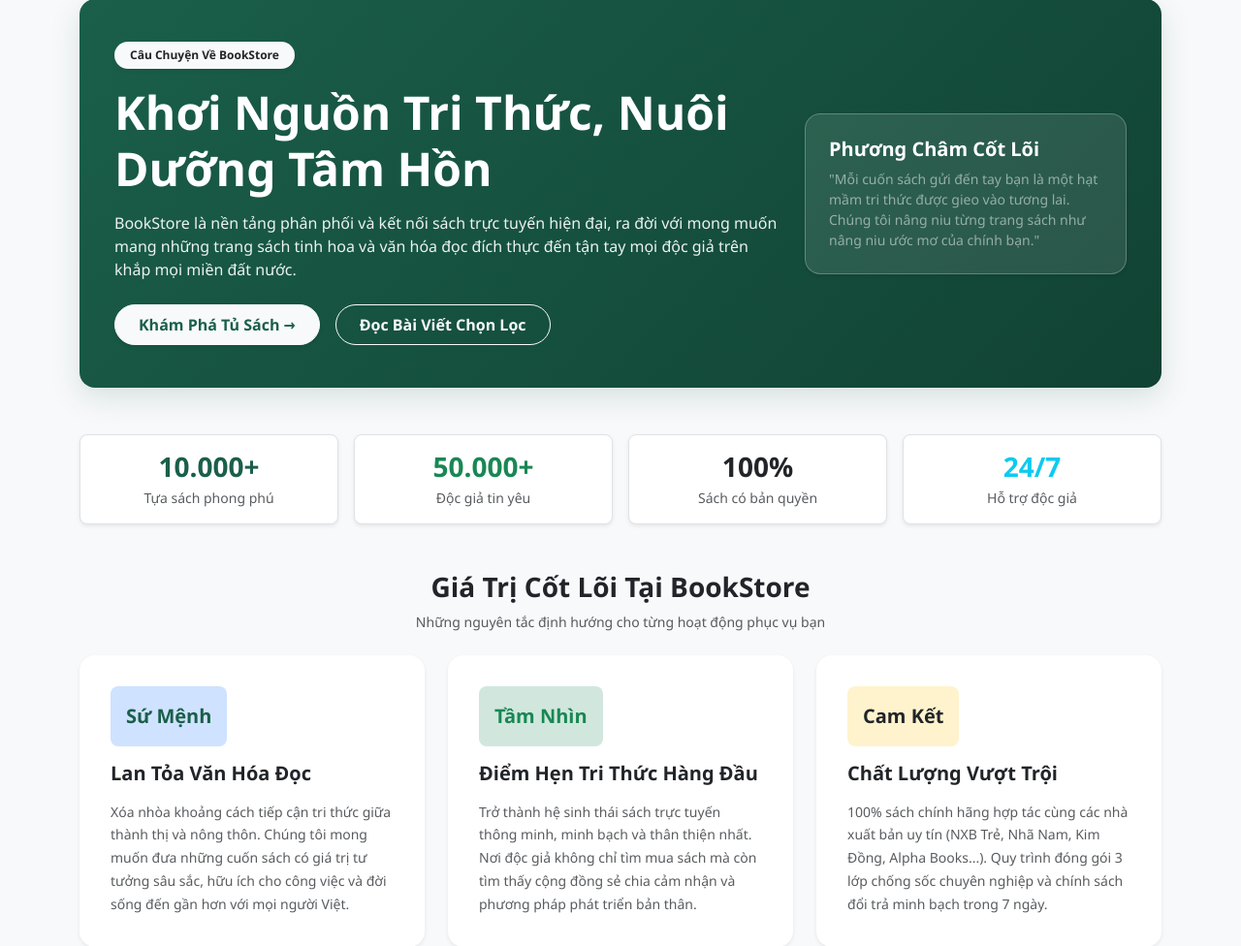
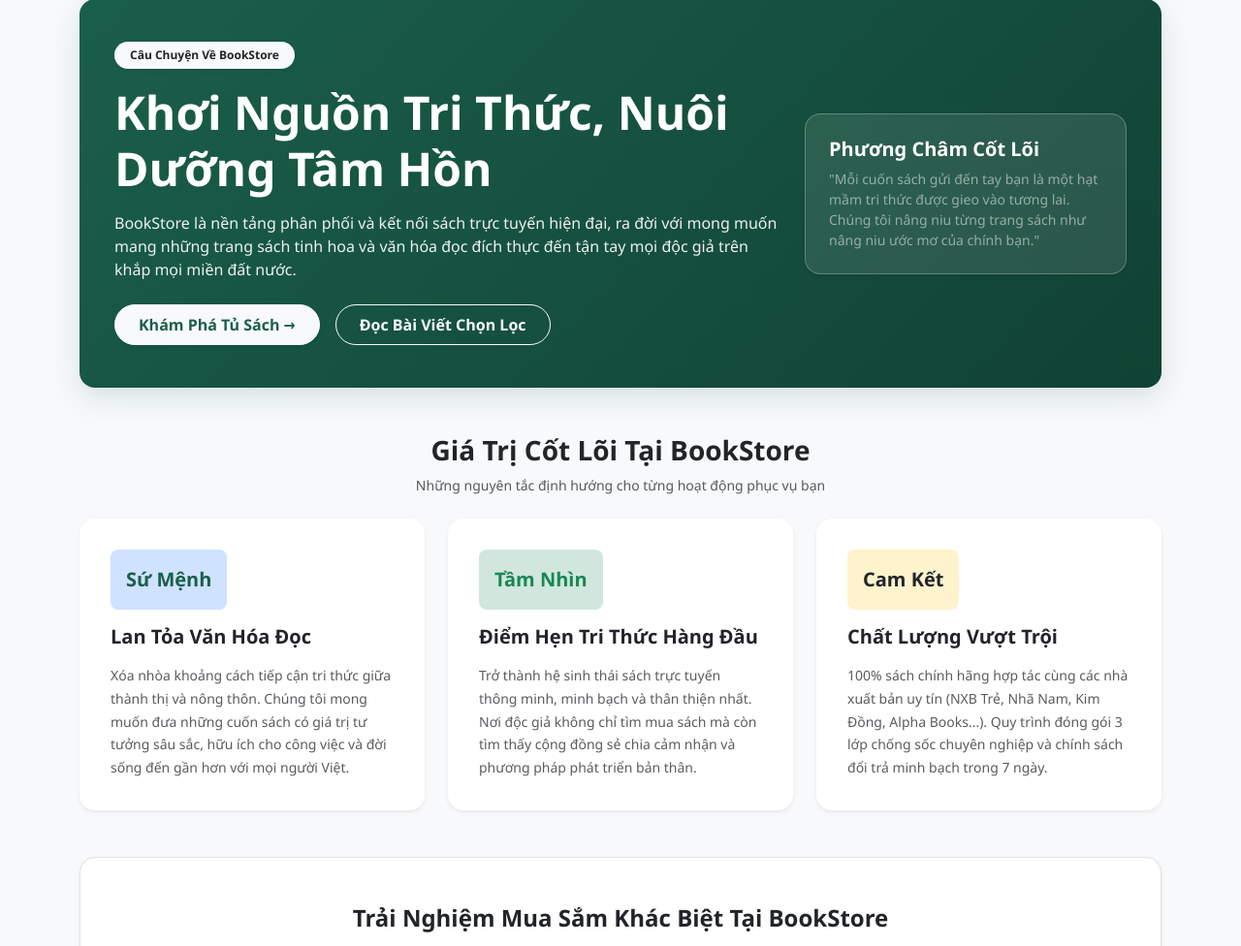
Before and after one commit to Khanhhhoan/WED_BOOKSELL, a PHP site: page /home/about in a window 1280 px wide. Shown: the part 145-1121 px from the top of the page at 97% size. Run offline with PHP 8.4, Linux system fonts and the light colour scheme; data comes from the database, SQL or seed files in the repository.

Commit message:
Remove stats cards section from about page

```diff
--- a/app/views/home/about.php
+++ b/app/views/home/about.php
@@ -38,33 +38,6 @@
         </div>
     </div>
 
-    <!-- Số liệu ấn tượng (Stats) -->
-    <div class="row g-3 mb-5">
-        <div class="col-6 col-md-3">
-            <div class="card h-100 border text-center p-3 rounded-3 shadow-sm bg-white">
-                <h3 class="fw-bold text-primary mb-1">10.000+</h3>
-                <p class="text-muted small mb-0">Tựa sách phong phú</p>
-            </div>
-        </div>
-        <div class="col-6 col-md-3">
-            <div class="card h-100 border text-center p-3 rounded-3 shadow-sm bg-white">
-                <h3 class="fw-bold text-success mb-1">50.000+</h3>
-                <p class="text-muted small mb-0">Độc giả tin yêu</p>
-            </div>
-        </div>
-        <div class="col-6 col-md-3">
-            <div class="card h-100 border text-center p-3 rounded-3 shadow-sm bg-white">
-                <h3 class="fw-bold text-dark mb-1">100%</h3>
-                <p class="text-muted small mb-0">Sách có bản quyền</p>
-            </div>
-        </div>
-        <div class="col-6 col-md-3">
-            <div class="card h-100 border text-center p-3 rounded-3 shadow-sm bg-white">
-                <h3 class="fw-bold text-info mb-1">24/7</h3>
-                <p class="text-muted small mb-0">Hỗ trợ độc giả</p>
-            </div>
-        </div>
-    </div>
 
     <!-- Sứ mệnh - Tầm nhìn - Cam kết -->
     <div class="mb-5">
```
